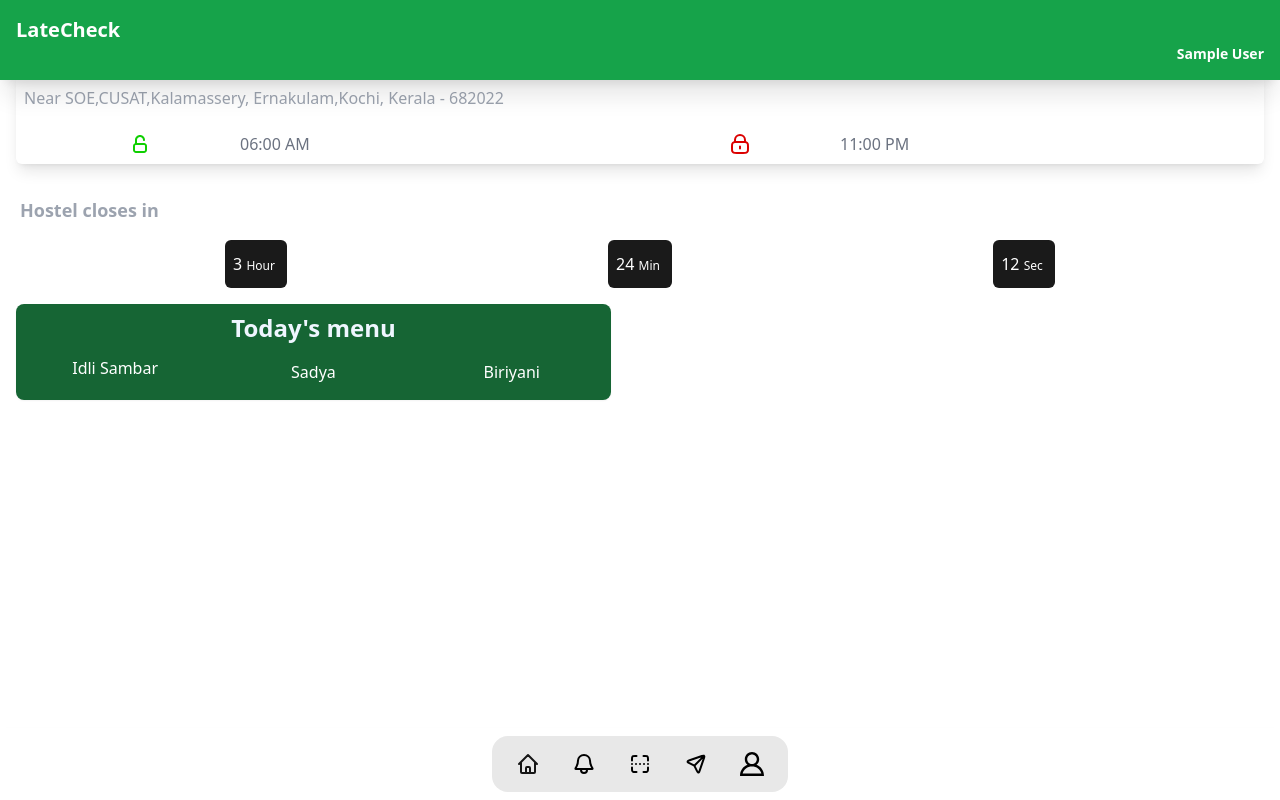
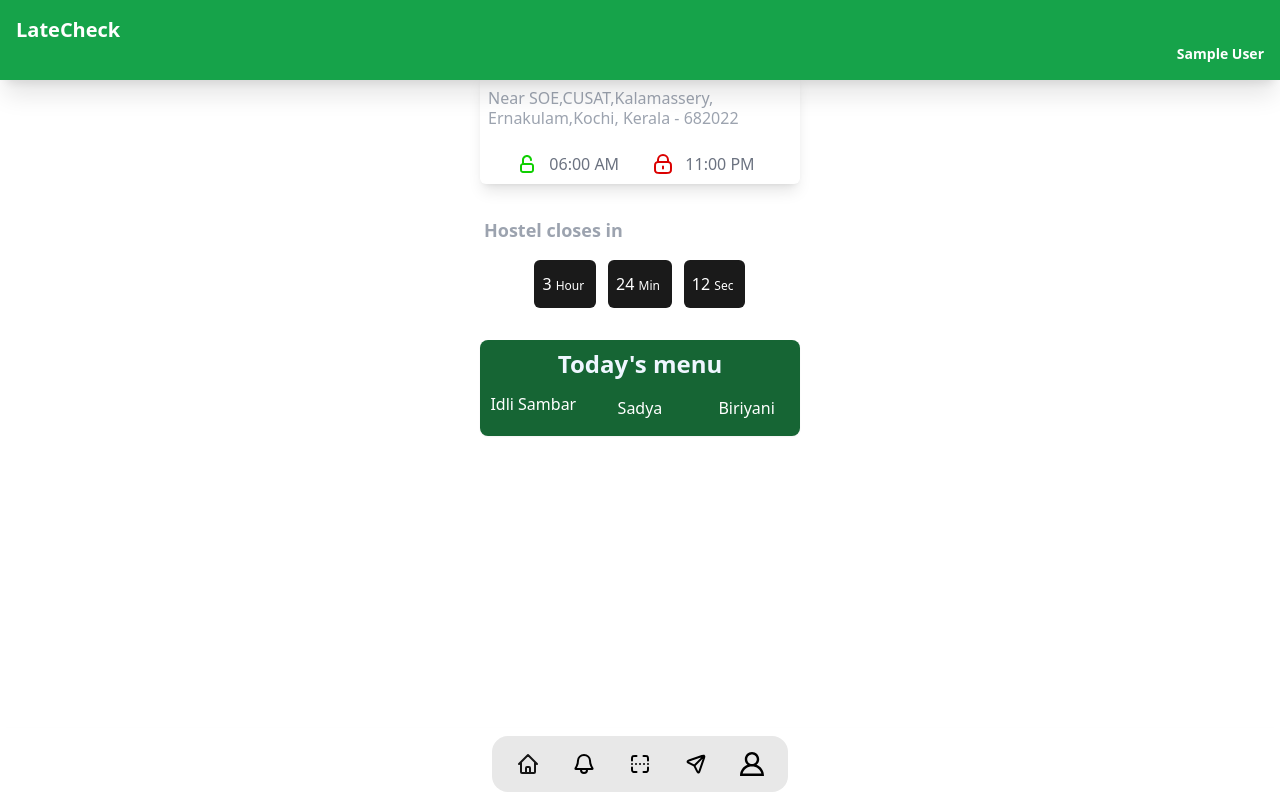
Before and after one commit to Shuaibullattil/lateCheck, a Next.js app in the folder sampleone/: page /home in a window 1280 px wide. Built offline with nearby package versions, Linux system fonts and the light colour scheme; sample sign-in values are in the browser's storage.

Commit message:
home page alignment corrected

```diff
--- a/sampleone/src/app/components/Tablecomponent/StudentDetailTable.tsx
+++ b/sampleone/src/app/components/Tablecomponent/StudentDetailTable.tsx
@@ -51,7 +51,7 @@ const StudentDetailTable = () => {
       </div>
 
       {/* Student Table */}
-      <table className="table table-zebra">
+      <table className="table">
         <thead>
           <tr className="bg-blue-950 text-white">
             <th className="px-4 py-2">Hostel ID</th>
--- a/sampleone/src/app/components/Tablecomponent/StudentDetailTableEntry.tsx
+++ b/sampleone/src/app/components/Tablecomponent/StudentDetailTableEntry.tsx
@@ -14,7 +14,7 @@ type Student = {
 
 const StudentDetailTableEntry = ({ student }: { student: Student }) => {
   return (
-    <tr className='text-left font-normal'>
+    <tr className='text-left font-normal hover:bg-blue-300'>
         <td className='w-32'>{student.hostel_id}</td>
         <td>{student.name}</td>
         <td className='hidden sm:table-cell w-16'>{student.branch}</td>
--- a/sampleone/src/app/home/page.tsx
+++ b/sampleone/src/app/home/page.tsx
@@ -34,14 +34,19 @@ export default function Home() {
 
             {/* Main Content (Scrogrid llable) */}
             <main className="grid-cols-6 flex-1 overflow-y-auto pt-16 pb-16 px-4">
-                <div className="col-span-6 my-2">
+                <div className="flex justify-center col-span-6 my-2">
+                    <div className="flex justify-center w-80">
                         <Abouthostel hostel={user?.details?.hostel} />
                     </div>
-                <div className="col-span-6 my-4">
+                </div>
+                <div className="flex justify-center col-span-6 my-4">
+                    <div className="flex-col justify-center w-80">
                         <h2 className="pl-1 text-lg text-gray-400 p-4 font-semibold">Hostel closes in</h2>
                         <Timer />
                     </div>
-                <div className="grid grid-cols-6 col-span-6 bg-green-800 h-24 rounded-lg prose shadow-sm my-4">
+                </div>
+                <div className="flex justify-center">
+                    <div className="grid grid-cols-6 col-span-6 bg-green-800 h-24 rounded-lg prose shadow-sm my-4 w-80">
                         <div className="col-span-6 text-center">
                             <h2 className="text-blue-50 mt-2 mb-0">Today's menu</h2>
                         </div>
@@ -55,6 +60,7 @@ export default function Home() {
                             <p className="font-thin m-2">Biriyani</p>
                         </div>
                     </div>
+                </div>
             </main>
 
             {/* Fixed Footer Navigation */}
```
Lines whose indentation alone changed are shown as unchanged.
